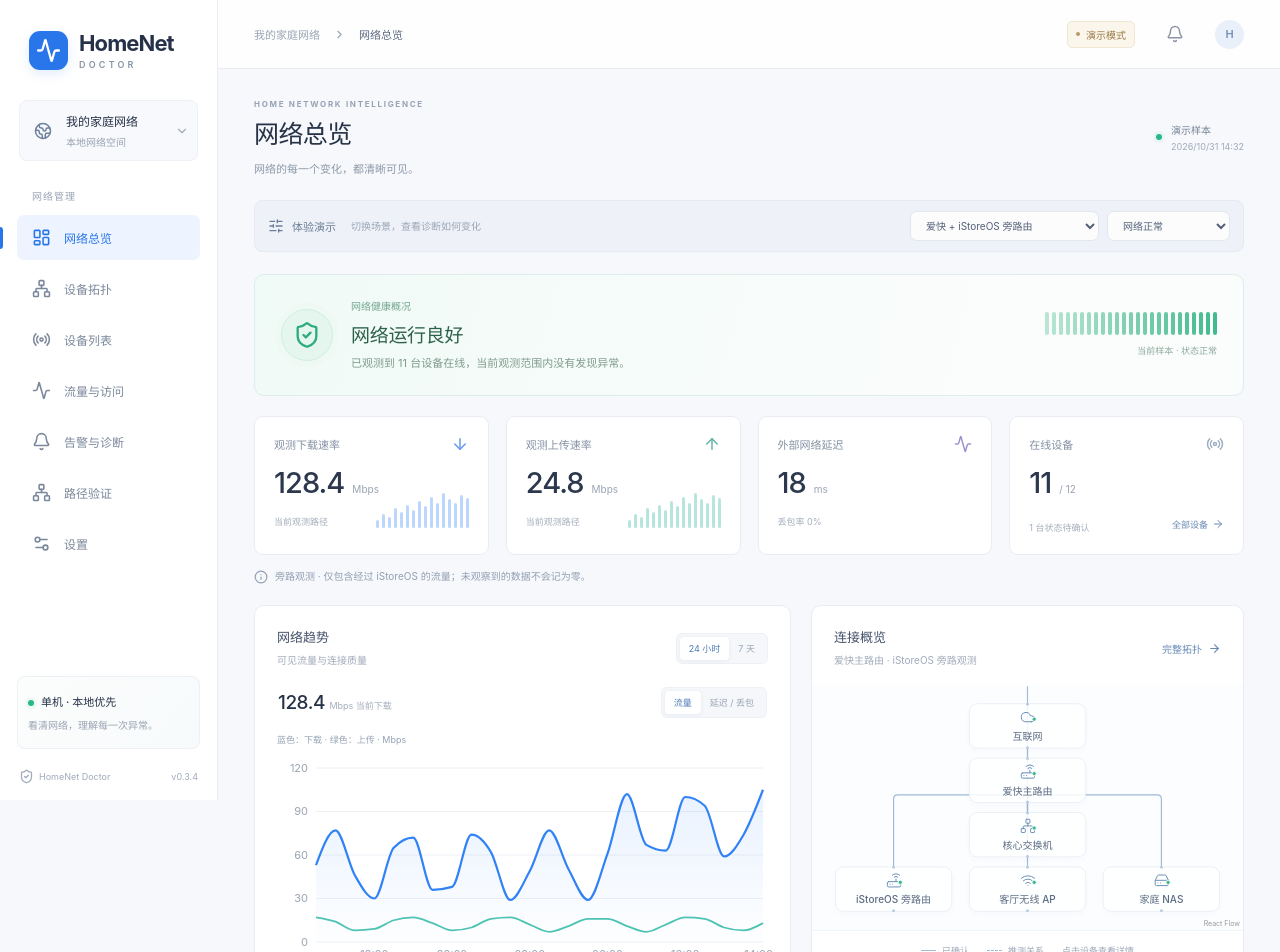
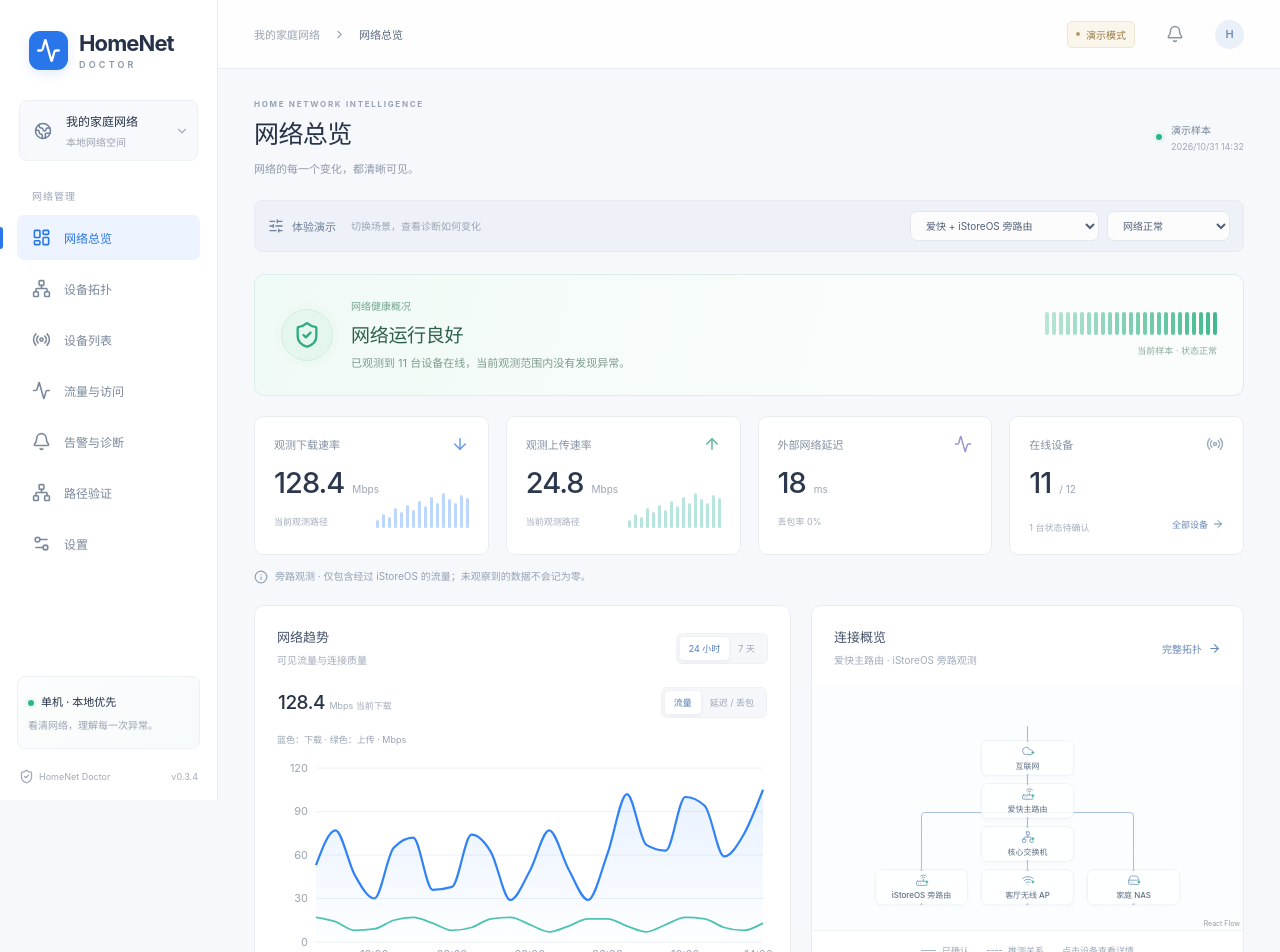
Before and after one commit to cbdoglolz/netdoctor, a React (Vite) app: page / in a window 1280 px wide. Shown: the top 952 px of the page. Built offline with nearby package versions, Linux system fonts and the light colour scheme.

Commit message:
fix: retain React Flow measurements and drag state across layout loading

```diff
--- a/src/components.tsx
+++ b/src/components.tsx
@@ -45,7 +45,7 @@ import {
   MarkerType,
   ReactFlow,
   useReactFlow,
-  type NodeChange,
+  useNodesState,
   useNodesInitialized,
   BaseEdge,
   getSmoothStepPath,
@@ -324,6 +324,7 @@ export function Topology({
   const [layer, setLayer] = useState<'gateway' | 'physical'>('gateway');
   const [showUnlinked, setShowUnlinked] = useState(false);
   const [editing, setEditing] = useState(false);
+  const [flowNodes, setFlowNodes, onFlowNodesChange] = useNodesState<NetworkNode>([]);
   const [positions, setPositions] = useState<Record<string,{x:number;y:number}>>({});
   const [layoutMessage, setLayoutMessage] = useState('');
   const [layoutReady, setLayoutReady] = useState(false);
@@ -520,6 +521,7 @@ export function Topology({
       }));
     return { nodes, edges };
   }, [snapshot, compact, filter, onDevice, layer, showUnlinked, size]);
+  useEffect(()=>{if(!editing)setFlowNodes(nodes.map(n=>({...n,position:positions[n.id]||n.position})));},[nodes,positions,editing,setFlowNodes]);
   return (
     <div
       ref={container}
@@ -550,8 +552,9 @@ export function Topology({
       {!compact && snapshot.live && <div className="layout-tools"><button className="button small" disabled={!layoutReady} onClick={()=>setEditing(!editing)}>{editing?'完成拖动':'调整布局'}</button><button className="button small" disabled={!layoutReady} onClick={()=>void saveLayout()}>保存布局</button><button className="button small" disabled={!layoutReady} onClick={()=>void saveLayout(true)}>恢复自动分层</button><small role="status">{layoutMessage || (editing?'拖动节点调整位置，再保存；切换页面前请保存。':'终端统一置于最下层；上网路径与物理连接分开。')}</small></div>}
       <ReactFlow
         key={`${snapshot.mode}-${filter}-${compact}-${layer}-${showUnlinked}-${Math.round(size.width)}-${Math.round(size.height)}-${nodes.map(n=>n.id).sort().join(",")}`}
-        nodes={nodes.map(n=>({...n,position:positions[n.id]||n.position}))}
-        onNodesChange={(changes:NodeChange[])=>{const dragged=changes.filter(c=>c.type==='position' && c.dragging!==undefined && c.position);if(editing && dragged.length)setPositions(p=>{const next={...p};for(const c of dragged)if(c.type==='position'&&c.position)next[c.id]=c.position;return next;});}}
+        nodes={flowNodes}
+        onNodesChange={onFlowNodesChange}
+        onNodeDragStop={(_,node)=>setPositions(p=>({...p,[node.id]:node.position}))}
         edges={edges}
         nodeTypes={nodeTypes}
         edgeTypes={edgeTypes}
```
